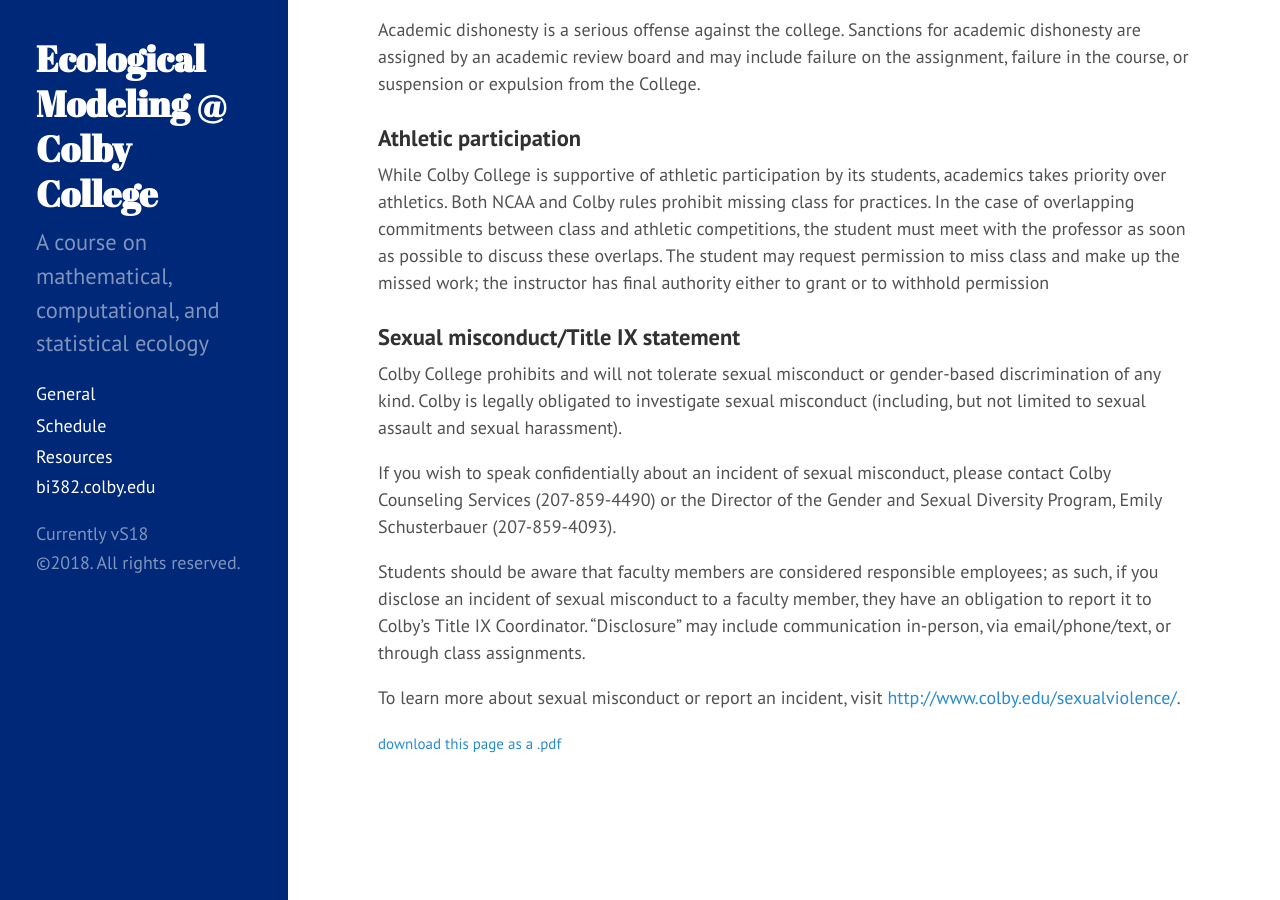
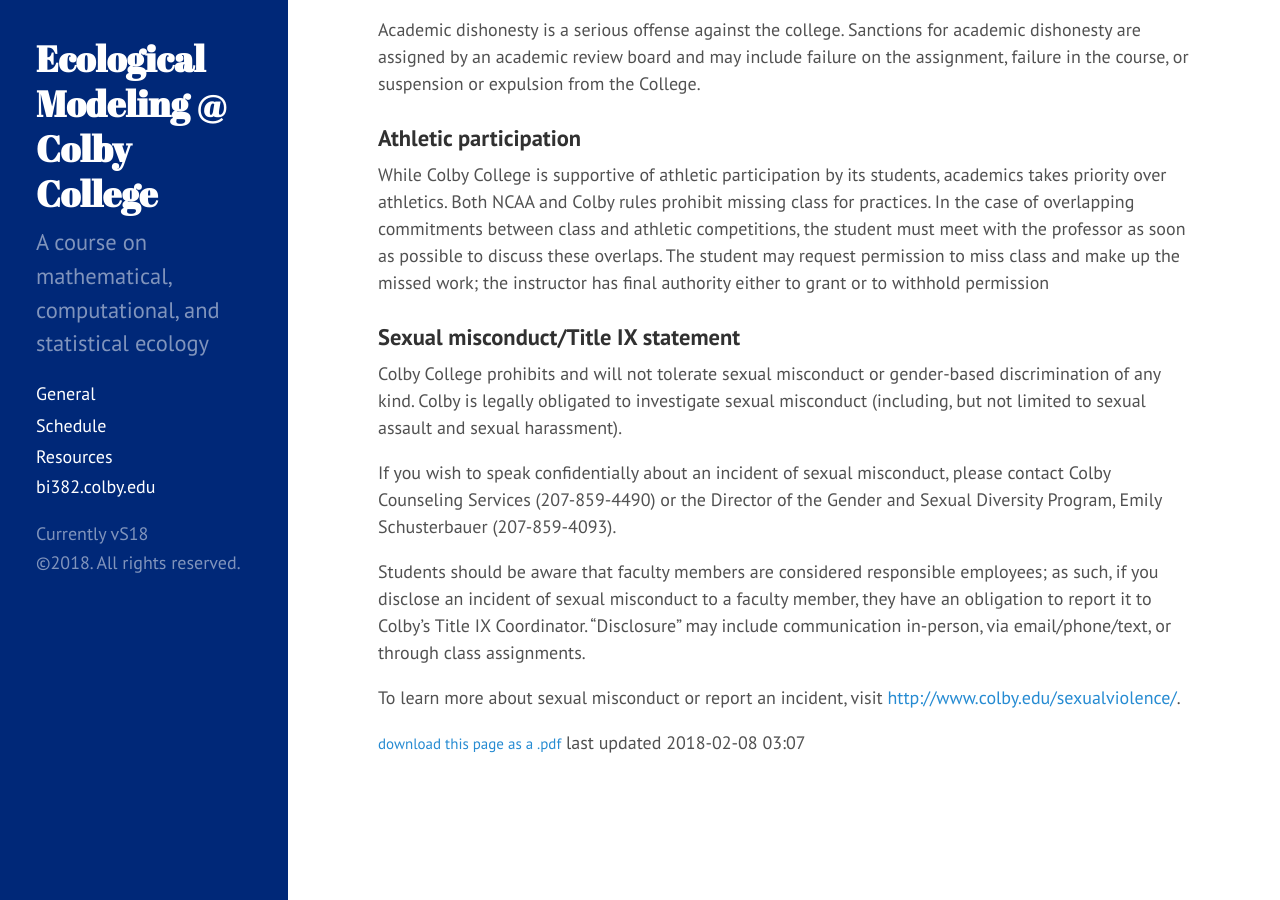
Before and after one commit to ColbyEcology/BI382_2018_Spring, a Jekyll site: the page built from index.md, in a window 1280 px wide and 900 px high, scrolled down 2371 px. Built offline with Jekyll 4.4.1, drawn with Linux system fonts in a browser that asks for light colours.

Commit message:
added liquid date for syllabus compilation

```diff
--- a/index.md
+++ b/index.md
@@ -78,4 +78,4 @@
 compiles page to pdf
 pandoc index.md --latex-engine=xelatex -V geometry:margin=1in -o Misc/Syllabus.pdf
 --->
-<small><a href="./Misc/Syllabus.pdf" download>download this page as a .pdf</a></small>
+<small><a href="./Misc/Syllabus.pdf" download>download this page as a .pdf</a></small> last updated {{ "now" | date: "%Y-%m-%d %H:%M" }}
```
Also changed, not shown: Assignments/Notebooks/Ch1_Notebook.md (+1 -0 lines), Misc/CMsMarkdown.md (+1 -1 lines), 1 other file.
